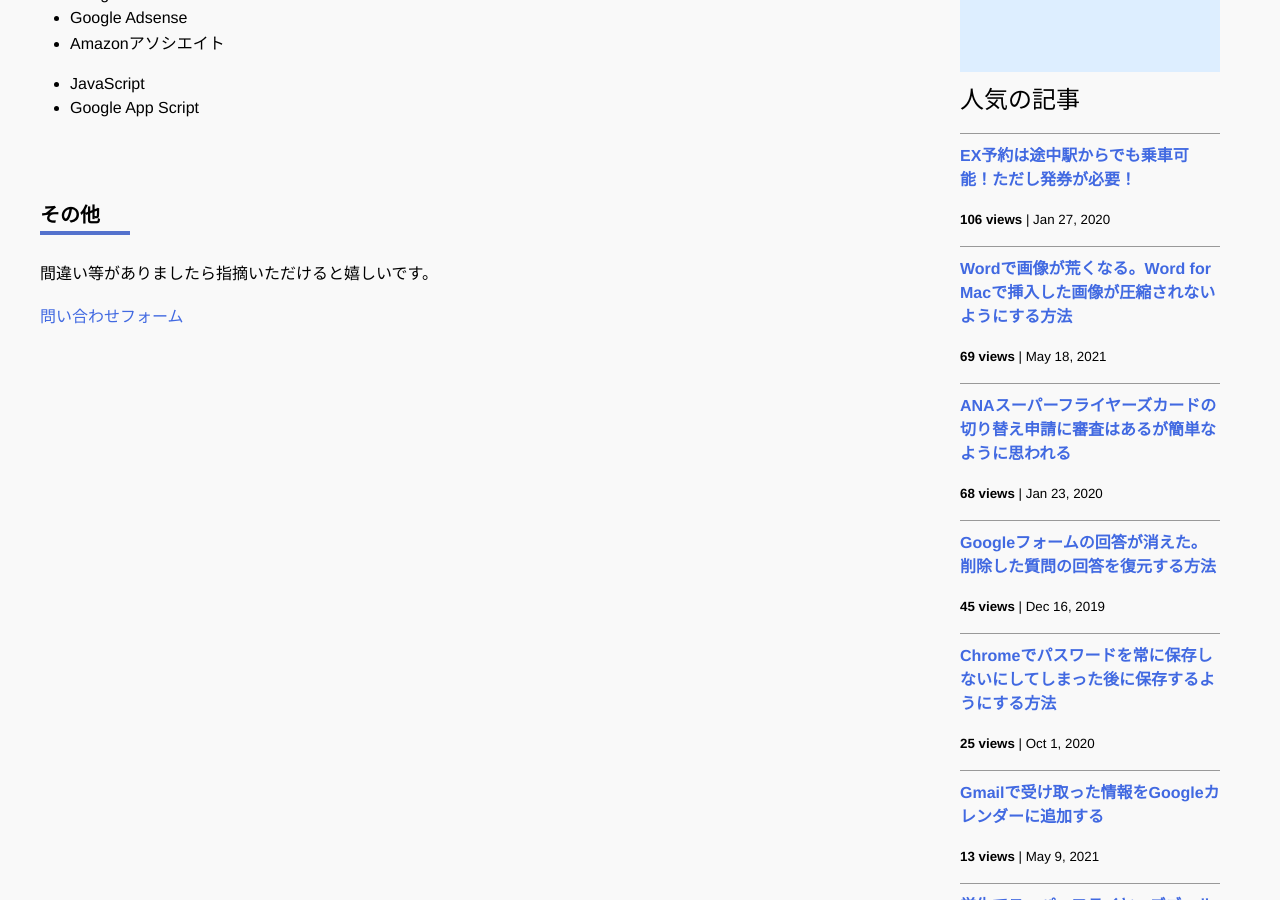
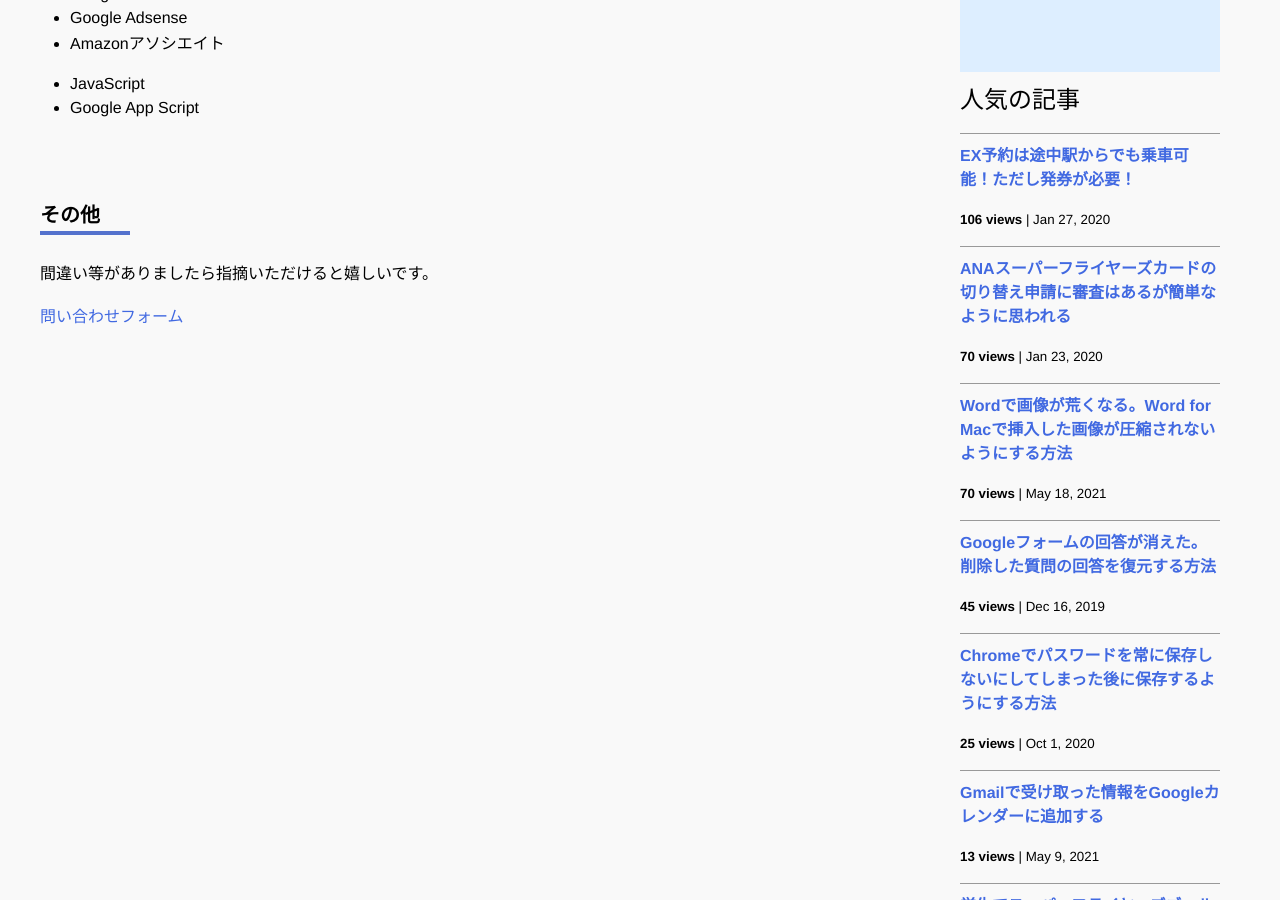
Before and after one commit to iwanaminami/shoyaiwaname, a Jekyll site: the page built from about.markdown, in a window 1280 px wide and 900 px high, scrolled down 741 px. Built offline with Jekyll 4.4.1, drawn with Linux system fonts in a browser that asks for light colours; nearby versions of some CDN libraries; comment, search, counter and statistics services are not loaded.

Commit message:
chore(ga): update _data/popularposts.yml 20260108-2252

```diff
--- a/_data/popularposts.yml
+++ b/_data/popularposts.yml
@@ -1,10 +1,10 @@
 side:
   - view: 106
     url: "/2020/01/27/ex-rideontheway.html"
-  - view: 69
+  - view: 70
+    url: "/2020/01/23/sfc-judge.html"
+  - view: 70
     url: "/2021/05/18/image-compression-word.html"
-  - view: 68
-    url: "/2020/01/23/sfc-judge.html"
   - view: 45
     url: "/2019/12/16/restore-googleform.html"
   - view: 25
```
